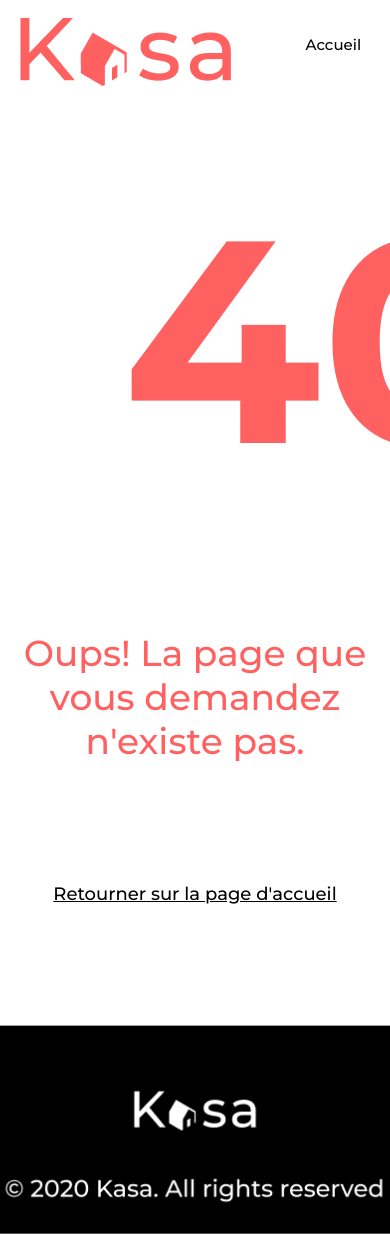
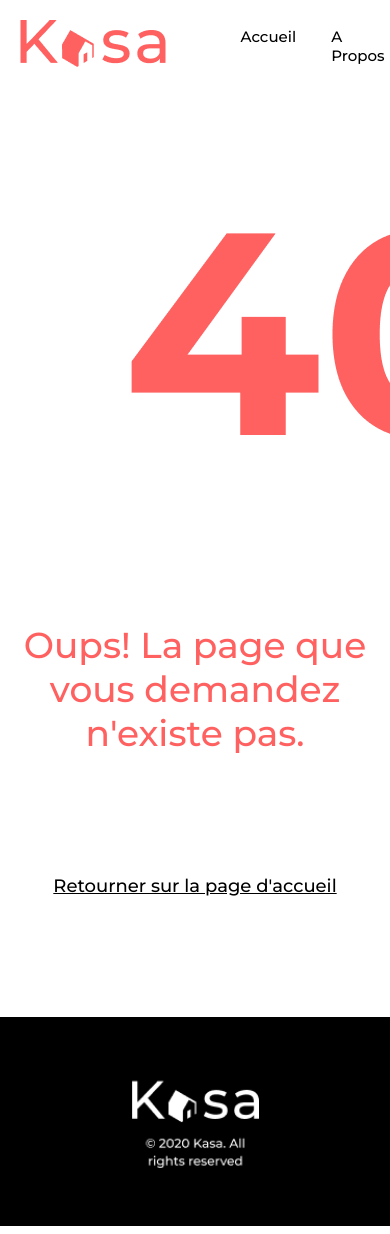
Before and after one commit to Natacha-R/P5---Kasa, a React (Create React App) app: page /accommodation/1 in a window 390 px wide. Shown: the top 1234 px of the page. Built offline with nearby package versions, Linux system fonts and the light colour scheme.

Commit message:
media queries header et footer

```diff
--- a/src/components/Footer.jsx
+++ b/src/components/Footer.jsx
@@ -1,11 +1,19 @@
 import React from "react";
 
 import LogoFooter from "../assets/FooterDesktop.png";
+import LogoFooterSmall from "../assets/FooterMobile.png";
 
 function Footer() {
   return (
     <div className="footer">
-      <img src={LogoFooter} alt="logo bas de page" />
+      <picture>
+        {/* Source pour les petits écrans */}
+        <source media="(max-width: 500px)" srcSet={LogoFooterSmall} />
+        {/* Source pour les grands écrans */}
+        <source media="(min-width: 500px)" srcSet={LogoFooter} />
+        {/* Image par défaut (sera remplacée par le sourceSet si condition est remplie) */}
+        <img src={LogoFooter} alt="logo bas de page" />
+      </picture>
     </div>
   );
 }
--- a/src/components/Header.jsx
+++ b/src/components/Header.jsx
@@ -8,7 +8,12 @@ function Header() {
   return (
     <div className="header">
       <div className="logo">
-        <img src={Logo} alt="logo kasa" />
+        <picture>
+          <source media="(max-width: 700px)" srcSet={SmallLogo} />
+          <source media="(min-width: 700px)" srcSet={Logo} />
+          {/* Image par défaut (sera remplacée par le sourceSet si condition est remplie) */}
+          <img src={Logo} alt="logo kasa" />
+        </picture>
       </div>
       <div className="navigation">
         <ul>
--- a/src/css/main.css
+++ b/src/css/main.css
@@ -137,7 +137,7 @@
   height: 68px;
   width: 90%;
   margin: auto;
-  margin-top: 20px;
+  margin-top: 3%;
 }
 
 .navigation {
--- a/src/css/pages/home.css
+++ b/src/css/pages/home.css
@@ -5,7 +5,7 @@
   height: 68px;
   width: 90%;
   margin: auto;
-  margin-top: 20px;
+  margin-top: 3%;
 }
 
 .navigation {
--- a/src/styles/pages/home.scss
+++ b/src/styles/pages/home.scss
@@ -7,7 +7,7 @@
   height: 68px;
   width: 90%;
   margin: auto;
-  margin-top: 20px;
+  margin-top: 3%;
 }
 
 .navigation {
```
